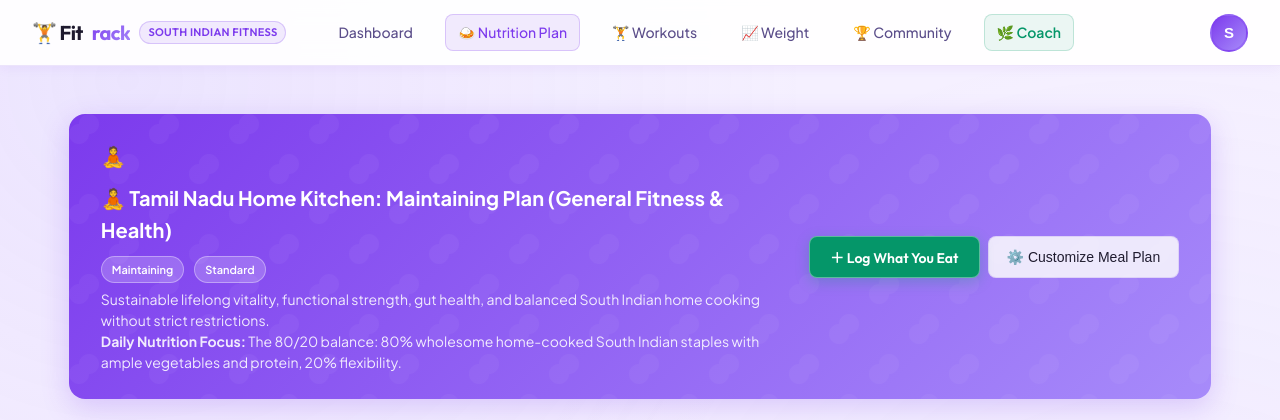
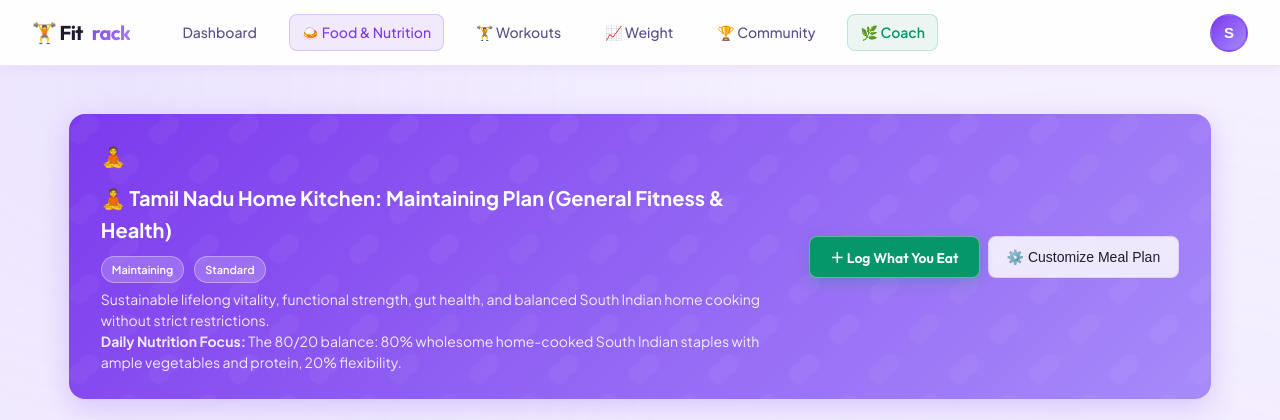
Before and after one commit to abel-111/Fitrack, a Flask app: page /diet/ in a window 1280 px wide. Shown: the top 420 px of the page. Run offline with Flask 3, Linux system fonts and the light colour scheme; the visitor is signed in with stand-in values (Sample User, id 1); data comes from the database, SQL or seed files in the repository; data that the repository does not hold is empty; some libraries are stand-ins or nearby versions.

Commit message:
ui(base): generalize branding — remove South Indian labels from navbar and coach widget

```diff
--- a/app/templates/base.html
+++ b/app/templates/base.html
@@ -3,7 +3,7 @@
 <head>
     <meta charset="UTF-8">
     <meta name="viewport" content="width=device-width, initial-scale=1.0">
-    <title>{% block title %}Fitrack — South Indian Fitness & Nutrition{% endblock %}</title>
+    <title>{% block title %}Fitrack — Smart Fitness & Nutrition{% endblock %}</title>
     <link href="{{ url_for('static', filename='css/style.css') }}" rel="stylesheet">
     <link rel="preconnect" href="https://fonts.googleapis.com">
     <link rel="preconnect" href="https://fonts.gstatic.com" crossorigin>
@@ -13,7 +13,6 @@
         <div class="nav-brand-group">
             <a class="navbar-brand" href="{{ url_for('auth.dashboard') if current_user.is_authenticated else url_for('auth.login') }}">
                 🏋️ Fit<span class="logo-highlight">rack</span>
-                <span class="brand-tagline">South Indian Fitness</span>
             </a>
 
             {% if current_user.is_authenticated %}
@@ -22,7 +21,7 @@
                     Dashboard
                 </a>
                 <a href="{{ url_for('diet.view_plan') }}" class="nav-link {% if request.blueprint == 'diet' %}active{% endif %}">
-                    🍛 Nutrition Plan
+                    🍛 Food & Nutrition
                 </a>
                 <a href="{{ url_for('workouts.plan') }}" class="nav-link {% if request.blueprint == 'workouts' %}active{% endif %}">
                     🏋️ Workouts
@@ -53,7 +52,7 @@
                 <div class="avatar-dropdown" id="avatarDropdown">
                     <div class="avatar-dropdown-name">{{ current_user.username }} ({{ current_user.get_role_display() }})</div>
                     <a href="{{ url_for('profile.view') }}">⚙️ Profile & Biometrics</a>
-                    <a href="{{ url_for('diet.view_plan') }}">🍛 South Indian Meal Plan</a>
+                    <a href="{{ url_for('diet.view_plan') }}">🍛 Nutrition & Meal Plan</a>
                     <a href="{{ url_for('workouts.plan') }}">🏋️ Workout Split</a>
                     <a href="{{ url_for('ai.recommendations') }}">🌿 Personal Coach Hub</a>
                     <a href="{{ url_for('leaderboard.leaderboard') }}">🏆 Community</a>
@@ -89,13 +88,13 @@
         <div class="ai-chat-header">
             <div class="ai-chat-title">
                 <span>🌿</span> Coach Raghav
-                <span class="badge-chip badge-coach" style="font-size:10px; padding:2px 7px;">South Indian Nutrition Mentor</span>
+                <span class="badge-chip badge-coach" style="font-size:10px; padding:2px 7px;">Personal Fitness & Nutrition Mentor</span>
             </div>
             <button class="ai-chat-close" id="aiChatClose" type="button">&times;</button>
         </div>
         <div class="ai-chat-body" id="aiChatBody">
             <div class="chat-bubble chat-bubble-bot">
-                Vanakkam <strong>{{ current_user.username }}</strong>! I'm Coach Raghav, your South Indian fitness and nutrition mentor. How can I assist you with your home meals, workouts, or daily habits today?
+                Vanakkam <strong>{{ current_user.username }}</strong>! I'm Coach Raghav, your personal fitness and nutrition mentor. How can I assist you with your home meals, workouts, or daily habits today?
             </div>
             <div class="chat-quick-chips">
                 <button class="chip-btn" onclick="sendQuickPrompt('What are high-protein South Indian vegetarian meals?')">🧀 High-Protein Veg</button>
```
